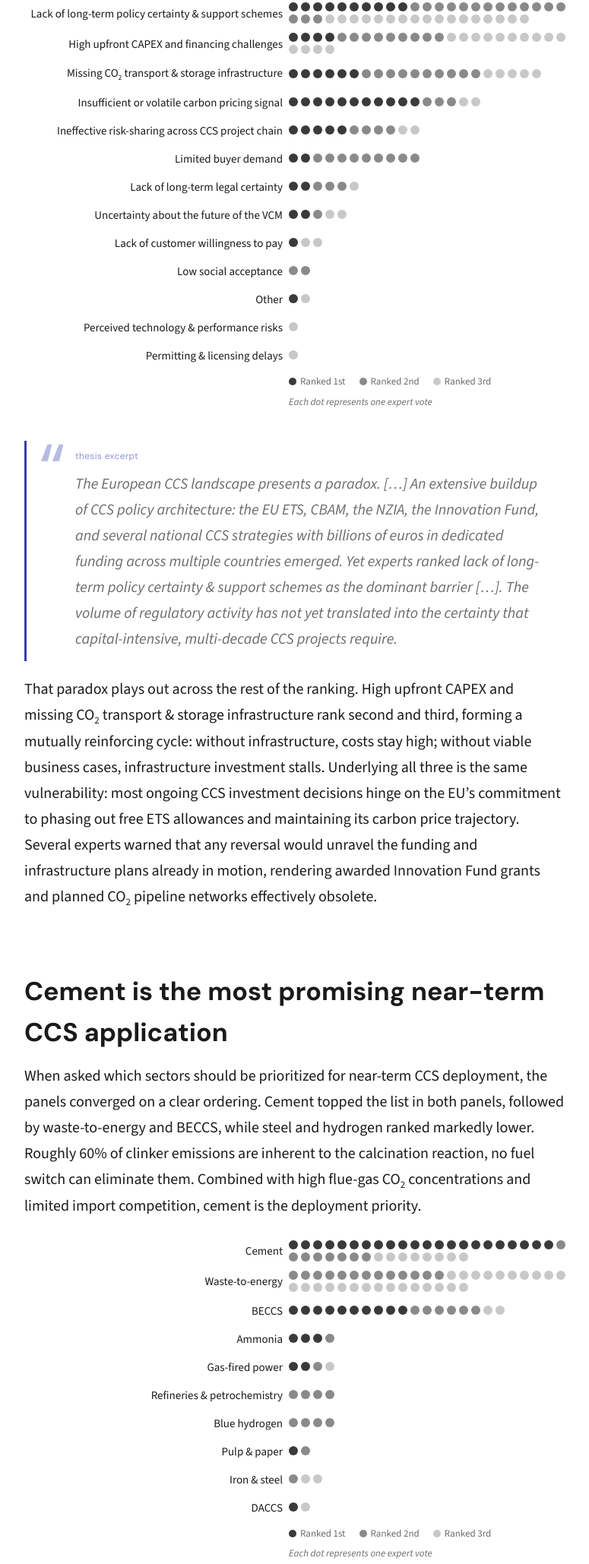
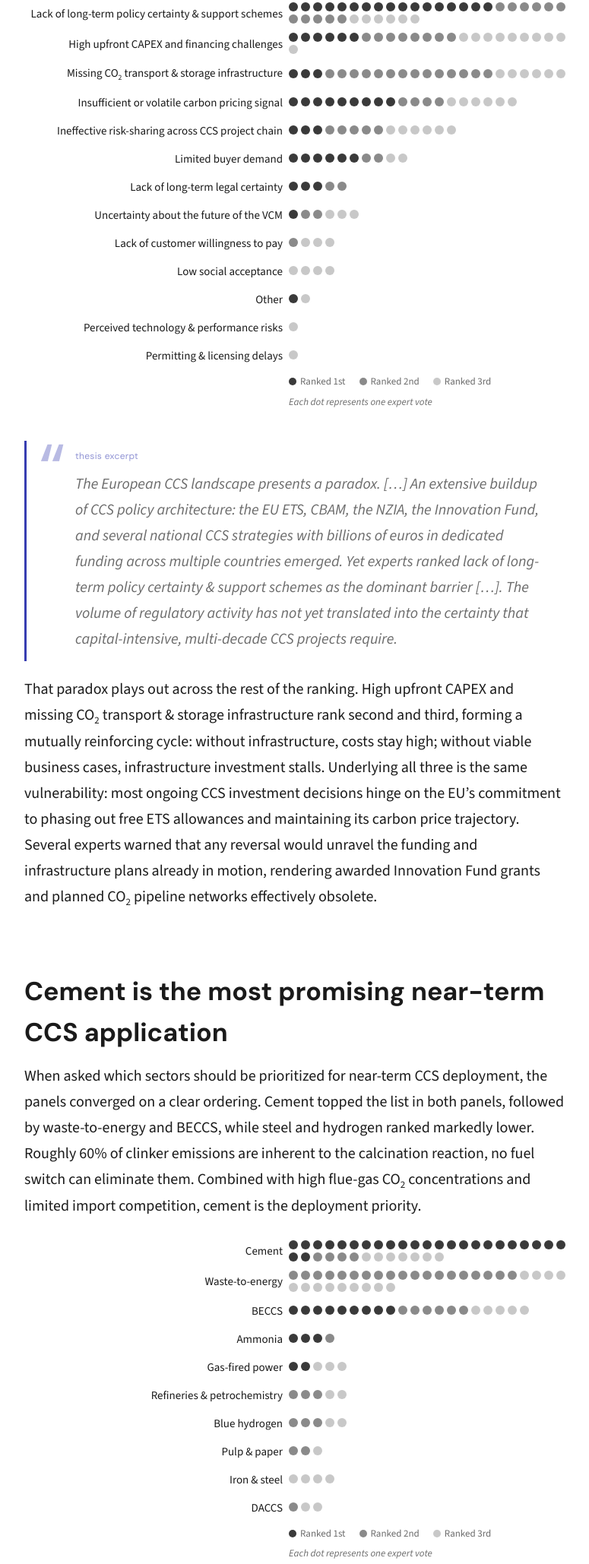
Before and after one commit to seb-hm/thesis-summary, a plain HTML site: page index.html in a window 1280 px wide. Shown: the part 2242-4300 px from the top of the page at 76% size, without its empty margins (252-1027 px from the left). Drawn offline with nearby package versions, Linux system fonts and the light colour scheme.

Commit message:
Update dot matrix

```diff
--- a/index.html
+++ b/index.html
@@ -268,43 +268,43 @@
 
 <script>
 var barriers = [
-  {n:'Lack of long-term policy certainty & support schemes',f:10,s:16,t:17,sc:79},
-  {n:'High upfront CAPEX and financing challenges',f:4,s:9,t:14,sc:44},
-  {n:'Missing CO<sub>2</sub> transport & storage infrastructure',f:6,s:10,t:5,sc:43},
-  {n:'Insufficient or volatile carbon pricing signal',f:11,s:3,t:2,sc:41},
-  {n:'Ineffective risk-sharing across CCS project chain',f:5,s:4,t:2,sc:25},
-  {n:'Limited buyer demand',f:2,s:9,t:0,sc:24},
-  {n:'Lack of long-term legal certainty',f:2,s:3,t:1,sc:13},
-  {n:'Uncertainty about the future of the VCM',f:2,s:1,t:2,sc:10},
-  {n:'Lack of customer willingness to pay',f:1,s:0,t:2,sc:5},
-  {n:'Low social acceptance',f:0,s:2,t:0,sc:4},
+  {n:'Lack of long-term policy certainty & support schemes',f:17,s:11,t:6,sc:79},
+  {n:'High upfront CAPEX and financing challenges',f:6,s:8,t:10,sc:44},
+  {n:'Missing CO<sub>2</sub> transport & storage infrastructure',f:3,s:14,t:6,sc:43},
+  {n:'Insufficient or volatile carbon pricing signal',f:9,s:4,t:6,sc:41},
+  {n:'Ineffective risk-sharing across CCS project chain',f:3,s:5,t:6,sc:25},
+  {n:'Limited buyer demand',f:6,s:2,t:2,sc:24},
+  {n:'Lack of long-term legal certainty',f:3,s:2,t:0,sc:13},
+  {n:'Uncertainty about the future of the VCM',f:1,s:2,t:3,sc:10},
+  {n:'Lack of customer willingness to pay',f:0,s:1,t:3,sc:5},
+  {n:'Low social acceptance',f:0,s:0,t:4,sc:4},
   {n:'Other',f:1,s:0,t:1,sc:4},
   {n:'Perceived technology & performance risks',f:0,s:0,t:1,sc:1},
   {n:'Permitting & licensing delays',f:0,s:0,t:1,sc:1}
 ];
 
 var applications = [
-  {n:'Cement',f:22,s:8,t:8,sc:90},
-  {n:'Waste-to-energy',f:0,s:13,t:25,sc:51},
-  {n:'BECCS',f:10,s:6,t:2,sc:44},
+  {n:'Cement',f:25,s:4,t:7,sc:90},
+  {n:'Waste-to-energy',f:0,s:19,t:13,sc:51},
+  {n:'BECCS',f:9,s:6,t:5,sc:44},
   {n:'Ammonia',f:3,s:1,t:0,sc:11},
-  {n:'Gas-fired power',f:2,s:1,t:1,sc:9},
-  {n:'Refineries & petrochemistry',f:0,s:4,t:0,sc:8},
-  {n:'Blue hydrogen',f:0,s:4,t:0,sc:8},
-  {n:'Pulp & paper',f:1,s:1,t:0,sc:5},
-  {n:'Iron & steel',f:0,s:1,t:2,sc:4},
-  {n:'DACCS',f:1,s:0,t:1,sc:4}
+  {n:'Gas-fired power',f:2,s:0,t:3,sc:9},
+  {n:'Refineries & petrochemistry',f:0,s:3,t:2,sc:8},
+  {n:'Blue hydrogen',f:0,s:3,t:2,sc:8},
+  {n:'Pulp & paper',f:0,s:2,t:1,sc:5},
+  {n:'Iron & steel',f:0,s:0,t:4,sc:4},
+  {n:'DACCS',f:0,s:1,t:2,sc:4}
 ];
 
 var policy = [
-  {n:'Emissions Trading System (ETS)',f:14,s:13,t:9,sc:77},
-  {n:'Carbon Contracts for Difference (CCfDs)',f:4,s:15,t:16,sc:58},
-  {n:'Reverse auctions',f:3,s:4,t:4,sc:21},
-  {n:'Carbon Border Adjustment (CBAM)',f:4,s:1,t:4,sc:18},
-  {n:'Production / investment tax credits',f:4,s:2,t:1,sc:17},
-  {n:'Regulated Asset Base (RAB) models',f:3,s:1,t:1,sc:12},
-  {n:'Carbon taxation',f:2,s:0,t:0,sc:6},
-  {n:'Other',f:1,s:0,t:1,sc:4},
+  {n:'Emissions Trading System (ETS)',f:19,s:8,t:4,sc:77},
+  {n:'Carbon Contracts for Difference (CCfDs)',f:9,s:11,t:9,sc:58},
+  {n:'Reverse auctions',f:2,s:4,t:7,sc:21},
+  {n:'Carbon Border Adjustment (CBAM)',f:1,s:5,t:5,sc:18},
+  {n:'Production / investment tax credits',f:1,s:6,t:2,sc:17},
+  {n:'Regulated Asset Base (RAB) models',f:2,s:0,t:6,sc:12},
+  {n:'Carbon taxation',f:1,s:1,t:1,sc:6},
+  {n:'Other',f:0,s:1,t:2,sc:4},
   {n:'Carbon Take-Back Obligations (CTBOs)',f:1,s:0,t:0,sc:3}
 ];
 
```
